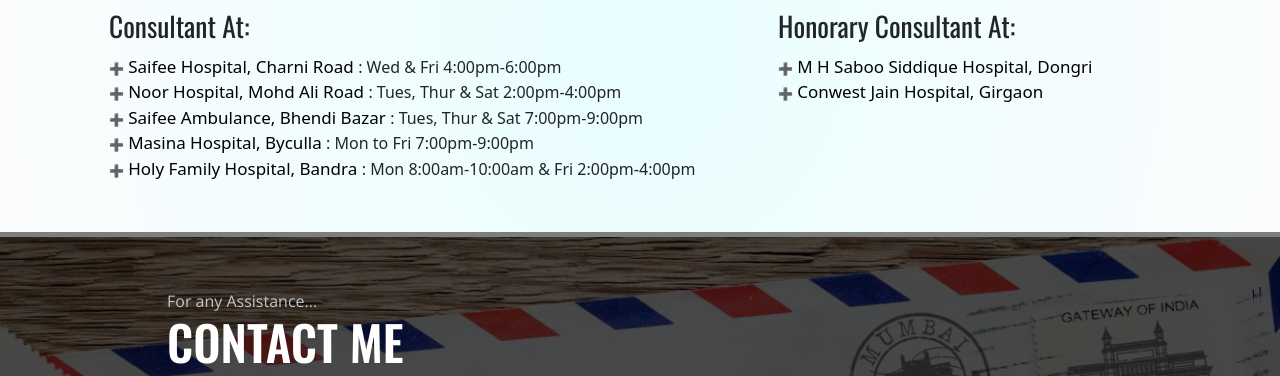
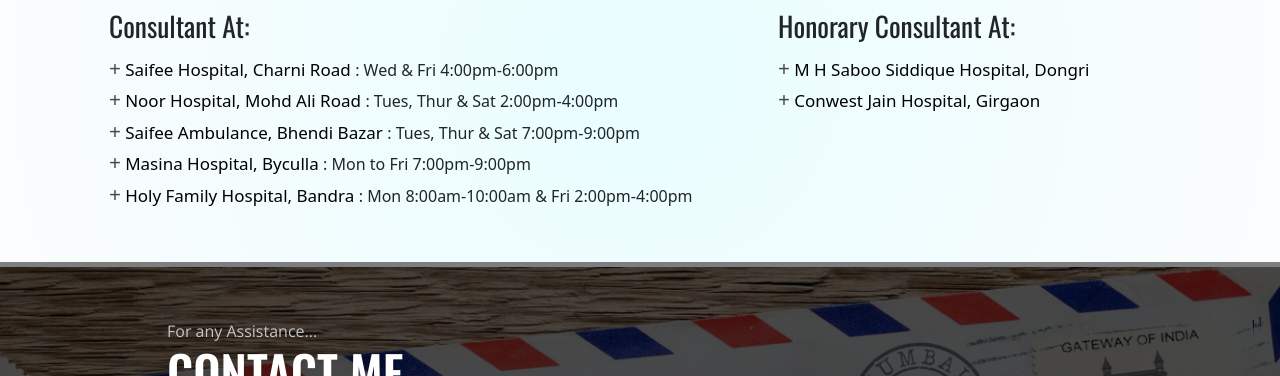
Before and after one commit to drhozefarunderawala/drhozefarunderawala.github.io, a plain HTML site: page index.html in a window 1280 px wide. Shown: the part 2139-2515 px from the top of the page. Drawn offline with nearby package versions, Linux system fonts and the light colour scheme; a web font is replaced by a local one.

Commit message:
Another Incremental Fix for Emoji Bullets.

```diff
--- a/css/custom-style.css
+++ b/css/custom-style.css
@@ -485,8 +485,9 @@ img {
   text-decoration: underline;
 }
 
-.thicker-plus {
-  font-size: 12px;
+.thicker-plus::before {
+  font-weight: 900 !important;
+  font-size: 21px !important;
 }
 
 /*--------------------------
--- a/index.html
+++ b/index.html
@@ -319,7 +319,7 @@
             <div class="row inner-row-div">
               <div class="col-lg-7 col-12">
                 <h5>Consultant At:</h5>
-                <div class="no-select thicker-plus" bullet="➕"></div>
+                <div class="no-select thicker-plus" bullet="+"></div>
                 <a
                   class="list-a"
                   href="https://maps.app.goo.gl/1Fu6Z3ztgmmZL3uB6"
@@ -327,7 +327,7 @@
                 >
                   Saifee Hospital, Charni Road </a
                 >: Wed & Fri 4:00pm-6:00pm<br />
-                <div class="no-select thicker-plus" bullet="➕"></div>
+                <div class="no-select thicker-plus" bullet="+"></div>
                 <a
                   class="list-a"
                   href="https://maps.app.goo.gl/mDgceXJJNPgpumg18"
@@ -335,7 +335,7 @@
                 >
                   Noor Hospital, Mohd Ali Road </a
                 >: Tues, Thur & Sat 2:00pm-4:00pm<br />
-                <div class="no-select thicker-plus" bullet="➕"></div>
+                <div class="no-select thicker-plus" bullet="+"></div>
                 <a
                   class="list-a"
                   href="https://maps.app.goo.gl/PT2GnmqVm9SeiVSUA"
@@ -343,7 +343,7 @@
                 >
                   Saifee Ambulance, Bhendi Bazar </a
                 >: Tues, Thur & Sat 7:00pm-9:00pm<br />
-                <div class="no-select thicker-plus" bullet="➕"></div>
+                <div class="no-select thicker-plus" bullet="+"></div>
                 <a
                   class="list-a"
                   href="https://maps.app.goo.gl/ueYKke7LnadkNPPP9"
@@ -351,7 +351,7 @@
                 >
                   Masina Hospital, Byculla </a
                 >: Mon to Fri 7:00pm-9:00pm<br />
-                <div class="no-select thicker-plus" bullet="➕"></div>
+                <div class="no-select thicker-plus" bullet="+"></div>
                 <a
                   class="list-a"
                   href="https://maps.app.goo.gl/bdpWqGmPLuRGiKJj7"
@@ -362,7 +362,10 @@
               </div>
               <div class="col-lg-5 col-12">
                 <h5>Honorary Consultant At:</h5>
-                <div class="no-select thicker-plus" bullet="➕"></div>
+                <div
+                  class="no-select thicker-plus thickerer-plus"
+                  bullet="+"
+                ></div>
                 <a
                   class="list-a"
                   href="https://maps.app.goo.gl/LiBebRijLkX4E3cC8"
@@ -370,7 +373,7 @@
                 >
                   M H Saboo Siddique Hospital, Dongri </a
                 ><br />
-                <div class="no-select thicker-plus" bullet="➕"></div>
+                <div class="no-select thicker-plus" bullet="+"></div>
                 <a
                   class="list-a"
                   href="https://maps.app.goo.gl/jYHfq9biCPL6k1xQ9"
```
